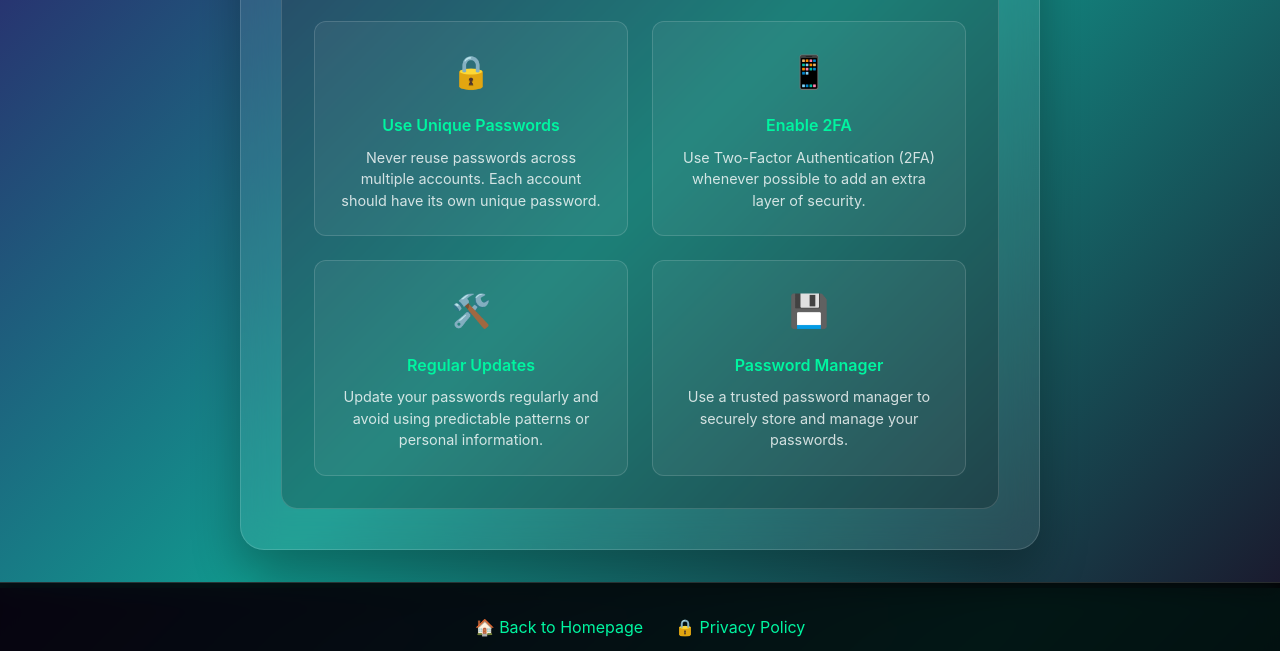
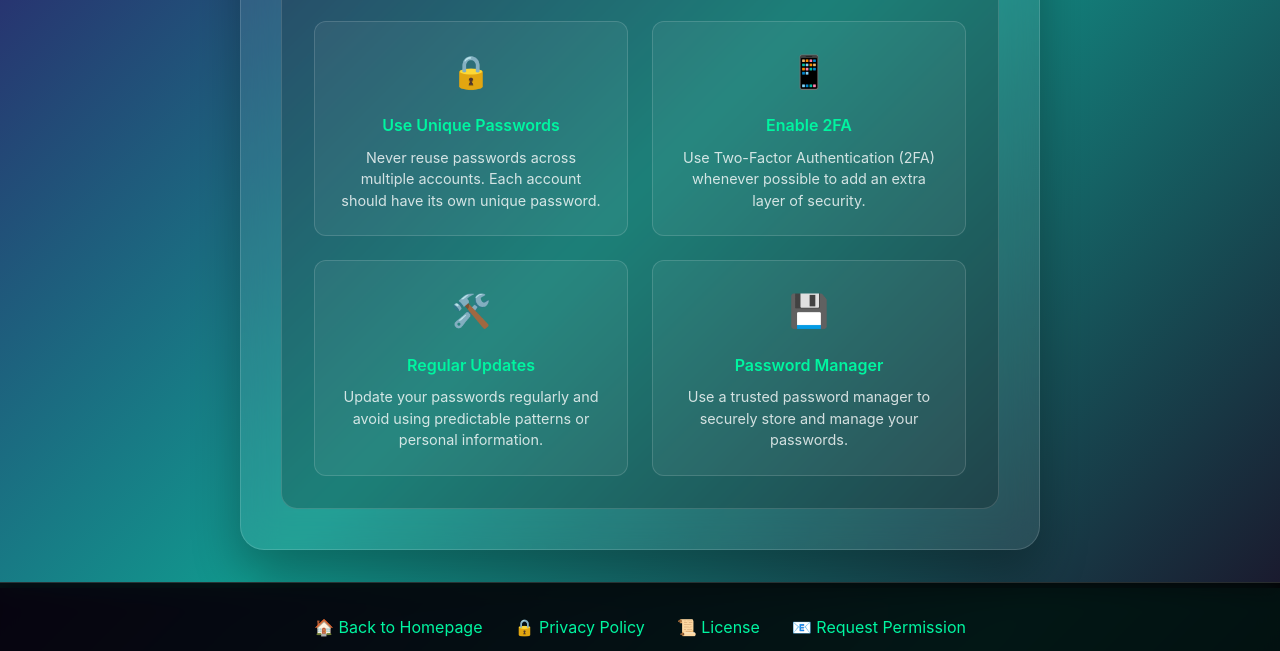
Before and after one commit to vin-nesia1/pw, a plain HTML site: page index.html in a window 1280 px wide. Shown: the part 1812-2463 px from the top of the page. Drawn offline with Linux system fonts and the light colour scheme.

Commit message:
Update index.html

```diff
--- a/index.html
+++ b/index.html
@@ -1116,8 +1116,9 @@
         <div class="footer-links">
             <a href="https://www.vinnesia.my.id">🏠 Back to Homepage</a>
             <a href="https://www.vinnesia.my.id/privacy">🔒 Privacy Policy</a>
-            </div>
-
+            <a href="/LICENSE">📜 License</a>
+            <a href="/request-permission">📧 Request Permission</a>
+        </div>
         <div class="contact-info">
             <div>📧 <a href="mailto:support@vinnesia.my.id">support@vinnesia.my.id</a></div>
             <div>
@@ -1133,7 +1134,6 @@
             <div>💬 WhatsApp: +62 895-3545-11777</div>
             <div>📍 Indonesia</div>
         </div>
-
         <p>© 2025 VIN NESIA. All rights reserved.</p>
     </div>
 </footer>
```
Lines whose indentation alone changed are shown as unchanged.
